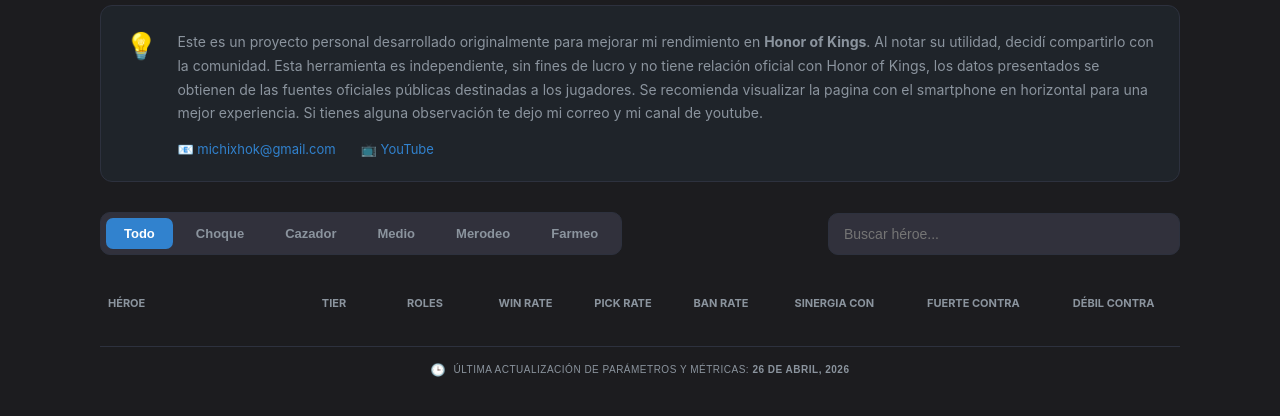
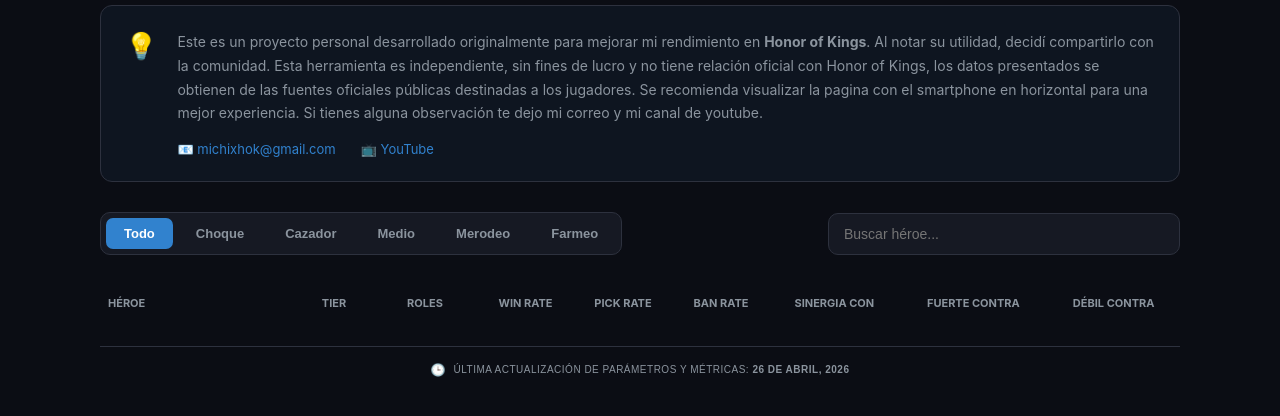
Before and after one commit to Michixhok/hokstats, a plain HTML site: page index.html in a window 1280 px wide. Shown: the part 74-490 px from the top of the page. Drawn offline with nearby package versions, Linux system fonts and the light colour scheme; no server answers.

Commit message:
Update index.html

```diff
--- a/index.html
+++ b/index.html
@@ -7,8 +7,8 @@
     <script src="https://cdn.jsdelivr.net/npm/chart.js"></script>
     <style>
         :root {
-            --bg: #1c1c1f;           /* Fondo oscuro premium */
-            --card: #31313c;         /* Filas oscuras */
+            --bg: #0b0d14;           /* Fondo oscuro premium */
+            --card: #161923;         /* Filas oscuras */
             --brd: #2d313e;          /* Bordes sutiles */
             --acc: #3182ce;          /* Azul brillante del diamante */
             --txt: #f0f6fc;
```
